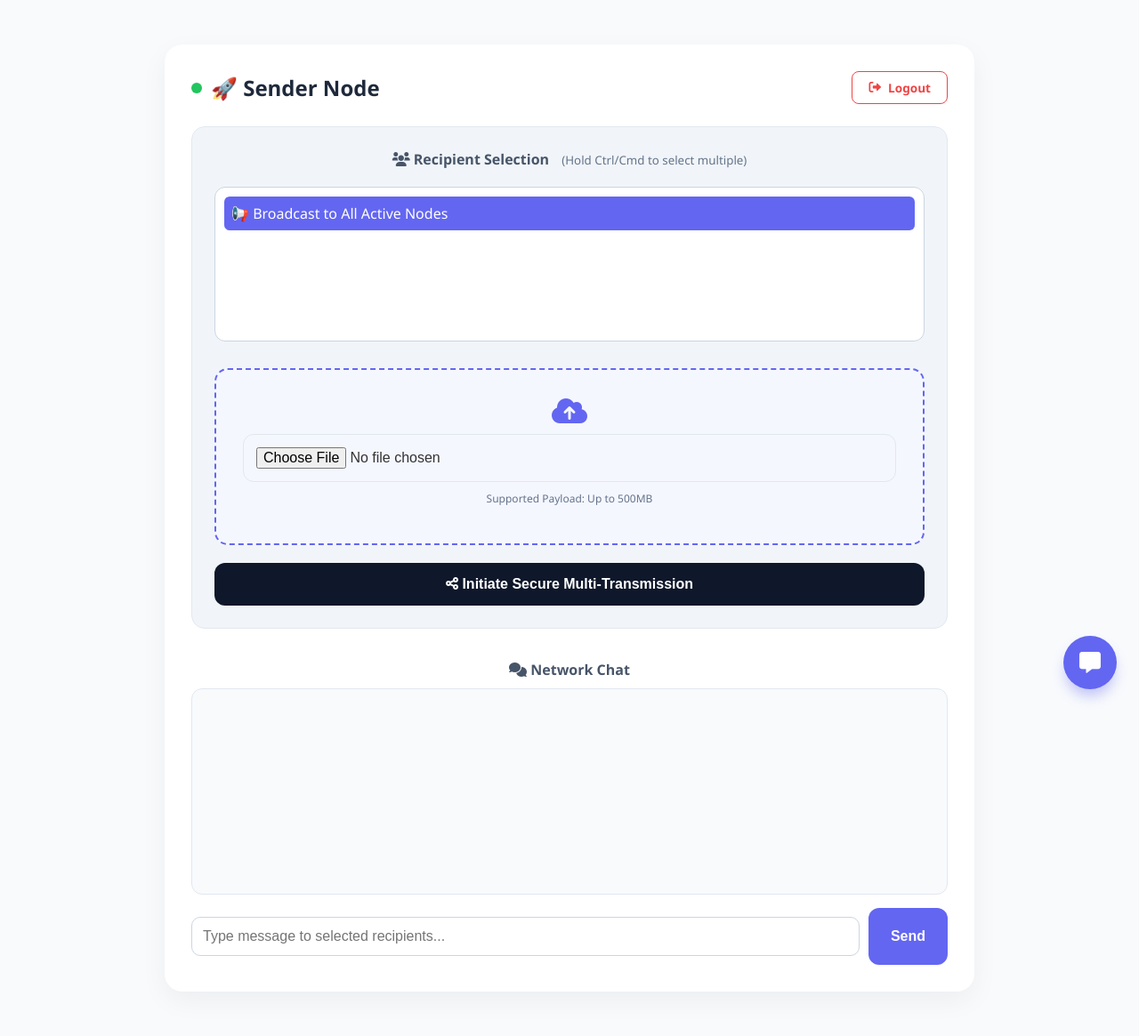
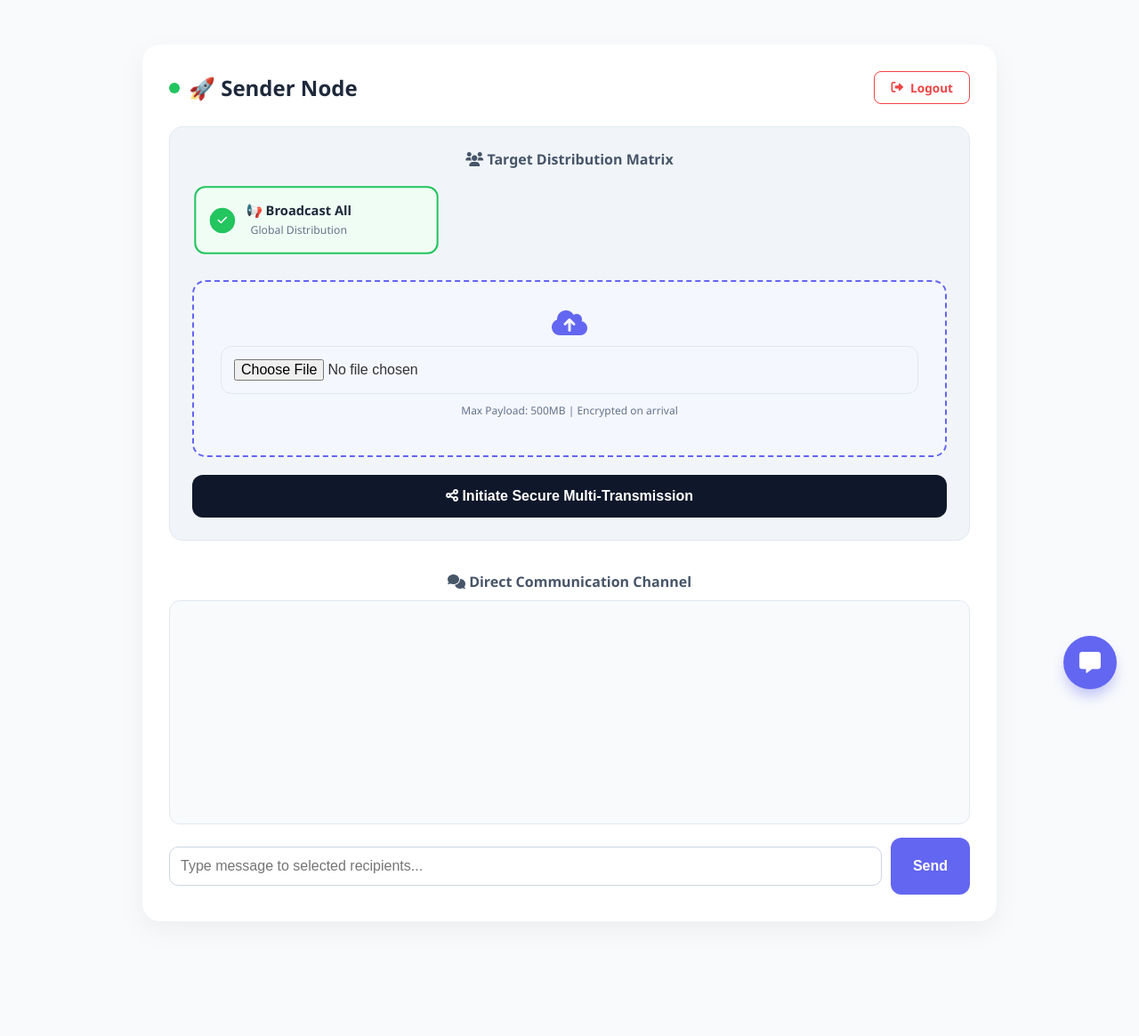
Before and after one commit to dhanushmsr/Secure-File-Transmissions, a Flask app: template templates/sender.html in a window 1280 px wide. Shown: the whole page at 89% size. After the commit the page ends 1006 px from the top, so only its background shows below. Run offline with Flask 3, Linux system fonts and the light colour scheme; the template is opened without the code that fills it, so the values that code supplies are empty; some libraries are stand-ins or nearby versions.

Commit message:
Update sender.html

```diff
--- a/templates/sender.html
+++ b/templates/sender.html
@@ -6,11 +6,12 @@
     <link rel="stylesheet" href="/static/css/style.css">
     <link rel="stylesheet" href="https://cdnjs.cloudflare.com/ajax/libs/font-awesome/6.0.0/css/all.min.css">
     <script src="https://cdnjs.cloudflare.com/ajax/libs/socket.io/4.0.1/socket.io.js"></script>
-    <title>Sender Node</title>
+    <title>Sender Node | Inkwake</title>
     <link rel="icon" type="image/png" href="/img/sender.png?v=1.1">
     <style>
         :root {
             --primary: #6366f1;
+            --success: #22c55e;
             --dark: #0f172a;
             --slate: #f8fafc;
         }
@@ -37,6 +38,85 @@
             box-shadow: 0 4px 12px rgba(239, 68, 68, 0.3);
         }
 
+        /* Receiver Card Grid */
+        .receiver-grid {
+            display: grid;
+            grid-template-columns: repeat(auto-fill, minmax(220px, 1fr));
+            gap: 15px;
+            margin-top: 15px;
+            max-height: 300px;
+            overflow-y: auto;
+            padding: 5px;
+        }
+
+        .receiver-card {
+            position: relative;
+            background: white;
+            border: 2px solid #e2e8f0;
+            border-radius: 12px;
+            padding: 15px;
+            cursor: pointer;
+            transition: all 0.2s ease;
+            display: flex;
+            align-items: center;
+            gap: 12px;
+            user-select: none;
+        }
+
+        .receiver-card input[type="checkbox"] {
+            display: none;
+        }
+
+        /* The Green Tick Indicator */
+        .tick-indicator {
+            width: 24px;
+            height: 24px;
+            border: 2px solid #cbd5e1;
+            border-radius: 50%;
+            display: flex;
+            align-items: center;
+            justify-content: center;
+            transition: all 0.2s;
+            background: white;
+            flex-shrink: 0;
+        }
+
+        .tick-indicator i {
+            font-size: 0.75rem;
+            color: white;
+            display: none;
+        }
+
+        /* Active/Checked State */
+        .receiver-card.active {
+            border-color: var(--success);
+            background: #f0fdf4;
+            transform: scale(1.02);
+        }
+
+        .receiver-card.active .tick-indicator {
+            background: var(--success);
+            border-color: var(--success);
+        }
+
+        .receiver-card.active .tick-indicator i {
+            display: block;
+        }
+
+        .receiver-info b {
+            display: block;
+            font-size: 0.9rem;
+            color: #1e293b;
+            white-space: nowrap;
+            overflow: hidden;
+            text-overflow: ellipsis;
+        }
+
+        .receiver-info small {
+            color: #64748b;
+            font-size: 0.75rem;
+        }
+
         /* Floating Feedback Icon */
         .feedback-trigger {
             position: fixed;
@@ -56,35 +136,7 @@
             transition: all 0.3s cubic-bezier(0.175, 0.885, 0.32, 1.275);
             z-index: 9999;
         }
-        .feedback-trigger:hover {
-            transform: scale(1.1) rotate(10deg);
-            background: #4f46e5;
-        }
 
-        /* Multi-select styling */
-        .multi-select-box {
-            width: 100%;
-            min-height: 120px;
-            padding: 10px;
-            border-radius: 12px;
-            border: 1px solid #cbd5e1;
-            background: white;
-            font-family: inherit;
-            color: #1e293b;
-            outline: none;
-            cursor: pointer;
-        }
-        .multi-select-box option {
-            padding: 8px;
-            border-radius: 6px;
-            margin-bottom: 2px;
-        }
-        .multi-select-box option:checked {
-            background-color: var(--primary) !important;
-            color: white;
-        }
-
-        /* Broadcast Alert UI */
         .broadcast-alert {
             position: fixed;
             top: 20px;
@@ -115,10 +167,10 @@
 
     <div id="broadcastAlert" class="broadcast-alert"></div>
 
-    <div class="container" style="max-width: 850px; margin: 0 auto;">
+    <div class="container" style="max-width: 900px; margin: 0 auto;">
         <div style="display:flex; justify-content:space-between; align-items:center; margin-bottom: 25px;">
             <div style="display: flex; align-items: center; gap: 10px;">
-                <div style="width: 12px; height: 12px; background: #22c55e; border-radius: 50%;"></div>
+                <div style="width: 12px; height: 12px; background: var(--success); border-radius: 50%;"></div>
                 <h2 style="margin: 0; color: #1e293b;">🚀 Sender Node</h2>
             </div>
             <a href="/logout" class="btn-logout">
@@ -128,33 +180,47 @@
 
         <div style="background:#f1f5f9; padding:25px; border-radius:15px; border: 1px solid #e2e8f0;">
             <label style="font-weight: bold; display: block; margin-bottom: 10px; color: #475569;">
-                <i class="fa-solid fa-users"></i> Recipient Selection
-                <small style="font-weight: normal; color: #64748b; margin-left: 10px;">(Hold Ctrl/Cmd to select multiple)</small>
+                <i class="fa-solid fa-users"></i> Target Distribution Matrix
             </label>
 
-            <form action="/upload" method="post" enctype="multipart/form-data">
-                <select name="target_receivers" id="targetSelect" class="multi-select-box" multiple required>
-                    <option value="all" selected>📢 Broadcast to All Active Nodes</option>
+            <form action="/upload" method="post" enctype="multipart/form-data" id="uploadForm">
+                <div class="receiver-grid">
+                    <label class="receiver-card active" id="label_all">
+                        <input type="checkbox" name="target_receivers" value="all" checked onchange="handleSelection(this, 'label_all')">
+                        <div class="tick-indicator"><i class="fa-solid fa-check"></i></div>
+                        <div class="receiver-info">
+                            <b>📢 Broadcast All</b>
+                            <small>Global Distribution</small>
+                        </div>
+                    </label>
+
                     {% for r in receivers %}
-                    <option value="room_{{ r.phone }}">👤 {{ r.name }} ({{ r.phone }})</option>
+                    <label class="receiver-card" id="label_{{ r.phone }}">
+                        <input type="checkbox" name="target_receivers" value="room_{{ r.phone }}" onchange="handleSelection(this, 'label_{{ r.phone }}')">
+                        <div class="tick-indicator"><i class="fa-solid fa-check"></i></div>
+                        <div class="receiver-info">
+                            <b>👤 {{ r.name }}</b>
+                            <small>ID: {{ r.phone }}</small>
+                        </div>
+                    </label>
                     {% endfor %}
-                </select>
+                </div>
 
-                <div style="border: 2px dashed var(--primary); padding: 30px; border-radius: 15px; text-align: center; background: #f5f7ff; margin-top: 20px;">
+                <div style="border: 2px dashed var(--primary); padding: 30px; border-radius: 15px; text-align: center; background: #f5f7ff; margin-top: 25px;">
                     <i class="fa-solid fa-cloud-arrow-up" style="font-size: 2rem; color: var(--primary); margin-bottom: 10px;"></i>
                     <input type="file" name="file" required style="display: block; margin: 0 auto; width: 100%;">
-                    <p style="margin-top: 10px; font-size: 0.75rem; color: #64748b;">Supported Payload: Up to 500MB</p>
+                    <p style="margin-top: 10px; font-size: 0.75rem; color: #64748b;">Max Payload: 500MB | Encrypted on arrival</p>
                 </div>
 
-                <button type="submit" class="btn" style="width: 100%; margin-top: 20px; padding: 15px; background: var(--dark);">
+                <button type="submit" class="btn" style="width: 100%; margin-top: 20px; padding: 15px; background: var(--dark); font-weight: bold;">
                     <i class="fa-solid fa-share-nodes"></i> Initiate Secure Multi-Transmission
                 </button>
             </form>
         </div>
 
         <div style="margin-top: 35px;">
-            <h4 style="color: #475569; margin-bottom: 10px;"><i class="fa-solid fa-comments"></i> Network Chat</h4>
-            <div id="chatBox" style="height:200px; overflow-y:auto; background:#f8fafc; border:1px solid #e2e8f0; padding:15px; font-size:0.9rem; border-radius: 12px; margin-bottom: 15px;"></div>
+            <h4 style="color: #475569; margin-bottom: 10px;"><i class="fa-solid fa-comments"></i> Direct Communication Channel</h4>
+            <div id="chatBox" style="height:220px; overflow-y:auto; background:#f8fafc; border:1px solid #e2e8f0; padding:15px; font-size:0.9rem; border-radius: 12px; margin-bottom: 15px;"></div>
 
             <div style="display:flex; gap:10px;">
                 <input type="text" id="mInp" placeholder="Type message to selected recipients..." style="flex:1; padding: 12px; border-radius: 10px; border: 1px solid #cbd5e1; outline: none;">
@@ -170,6 +236,16 @@
     <script>
         const socket = io();
 
+        // Visual toggle for green tick cards
+        function handleSelection(checkbox, labelId) {
+            const card = document.getElementById(labelId);
+            if (checkbox.checked) {
+                card.classList.add('active');
+            } else {
+                card.classList.remove('active');
+            }
+        }
+
         function showAlert(text) {
             const alertBox = document.getElementById('broadcastAlert');
             alertBox.innerHTML = `<i class="fa-solid fa-bell"></i> ${text}`;
@@ -177,9 +253,10 @@
             setTimeout(() => { alertBox.style.display = 'none'; }, 4000);
         }
 
+        // Collect all checked target values
         function getSelectedTargets() {
-            const select = document.getElementById('targetSelect');
-            return Array.from(select.selectedOptions).map(option => option.value);
+            const checkboxes = document.querySelectorAll('input[name="target_receivers"]:checked');
+            return Array.from(checkboxes).map(cb => cb.value);
         }
 
         function sendMsg() {
@@ -194,7 +271,7 @@
                 });
                 msgInput.value = "";
             } else if (targets.length === 0) {
-                alert("Please select at least one recipient.");
+                alert("Please select at least one recipient or Broadcast.");
             }
         }
 
```
